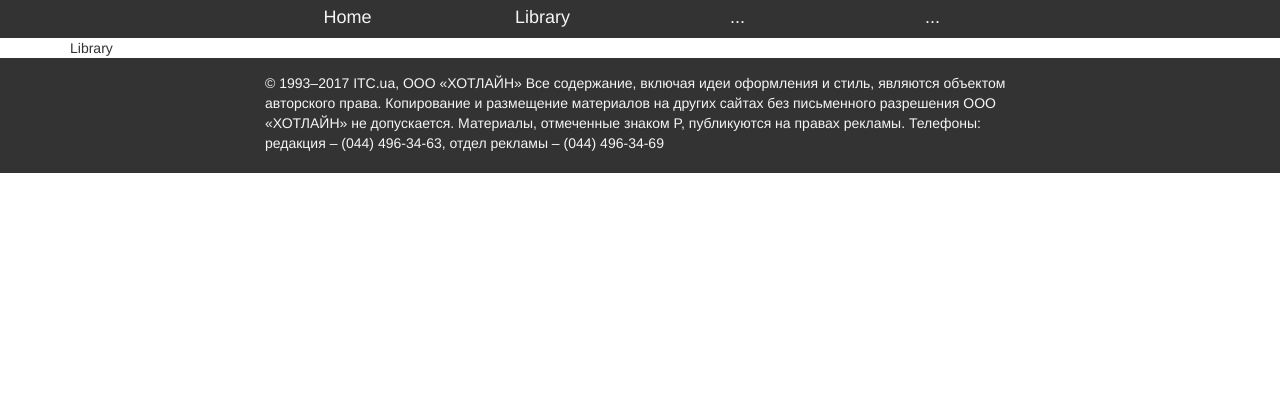
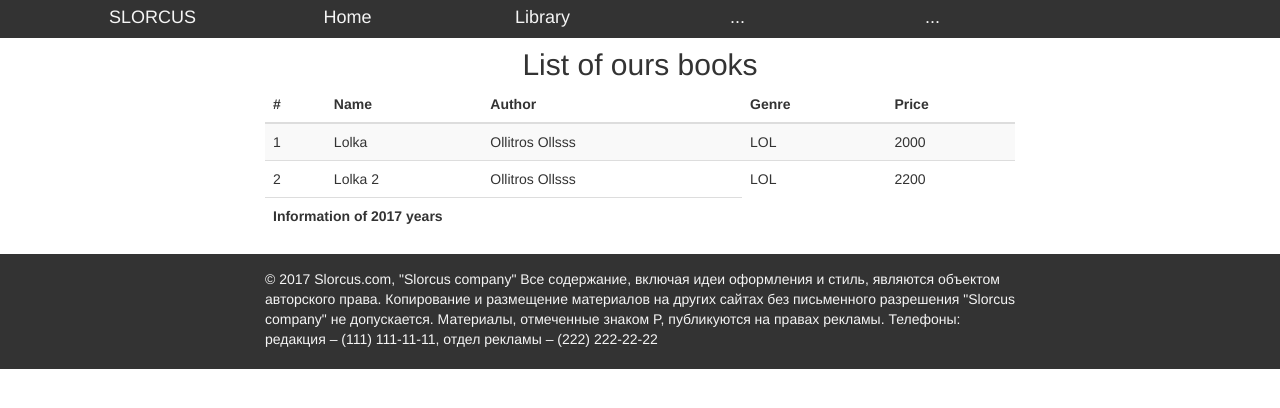
Before and after one commit to Ollitros/Slorcus, a Django app: page /library/ in a window 1280 px wide. Shown: the top 408 px of the page. Run offline with Django 3.2, Linux system fonts and the light colour scheme; data comes from the database, SQL or seed files in the repository; both versions use the stored data as it was after the commit; some libraries are stand-ins or nearby versions.

Commit message:
22.10.2017

```diff
--- a/Library/urls.py
+++ b/Library/urls.py
@@ -5,4 +5,5 @@ from Library import views
 
 urlpatterns = [
     url(r'^library/', views.library, name='library'),
+    # url(r'^books', views.book, name='book'),
 ]
--- a/Library/views.py
+++ b/Library/views.py
@@ -1,5 +1,11 @@
 from django.shortcuts import render
+from Library.models import *
 
 
 def library(request):
+    books = Book.objects.all()
     return render(request, 'library/library.html', locals())
+
+#
+# def book(request):
+#     return render(request, 'homes/home.html', locals())
--- a/static/css/style.css
+++ b/static/css/style.css
@@ -1,5 +1,6 @@
 .navigation {
     background-color: #333;
+    margin-bottom: 10px;
 }
 .navigation div {
     text-align: center;
@@ -31,3 +32,6 @@
     padding-top: 15px;
     padding-bottom: 10px;
 }
+.logo {
+    font-size: 30px;
+}
--- a/templates/footer.html
+++ b/templates/footer.html
@@ -1,9 +1,9 @@
 <div class="row">
        <div class="col-md-8 col-md-offset-2">
-           <p> © 1993–2017 ITC.ua, ООО «ХОТЛАЙН»
+           <p> © 2017 Slorcus.com, "Slorcus company"
            Все содержание, включая идеи оформления и стиль, являются объектом авторского права. Копирование и размещение материалов на других сайтах
-           без письменного разрешения ООО «ХОТЛАЙН» не допускается. Материалы, отмеченные знаком P, публикуются на правах рекламы.
-           Телефоны: редакция – (044) 496-34-63, отдел рекламы – (044) 496-34-69
+           без письменного разрешения "Slorcus company" не допускается. Материалы, отмеченные знаком P, публикуются на правах рекламы.
+           Телефоны: редакция – (111) 111-11-11, отдел рекламы – (222) 222-22-22
            </p>
        </div>
 </div>
--- a/templates/library/library.html
+++ b/templates/library/library.html
@@ -3,7 +3,31 @@
 
 
 {% block content %}
+    <h2 style="text-align: center; margin: 0px; margin-bottom: 5px;">List of ours books</h2>
     <div class="row">
-        <div class="col-md-2">Library</div>
+        <div class="col-md-8 col-md-offset-2">
+            <table class="table table-striped">
+                <thead>
+        <tr>
+            <th>#</th> <th>Name</th> <th>Author</th> <th>Genre</th> <th>Price</th>
+        </tr>
+    </thead>
+    <tbody>
+{#    <form id = "form-books" action="{% url 'books' %}">#}
+        {% for book in books %}
+               <tr id="books" data-id = {{ book.id }}>
+               <td>{{ book.id }}</td> <td>{{ book.name }}</td> <td>{{ book.author }}</td> <td>{{ book.genre }}</td> <td>{{ book.price }}</td>
+           </tr>
+       {% endfor %}
+{#    </form>#}
+
+    <tbody>
+    <tfoot>
+        <tr>
+            <th colspan="3">Information of 2017 years</th>
+        </tr>
+    </tfoot>
+            </table>
+        </div>
     </div>
 {% endblock %}
--- a/templates/navbar.html
+++ b/templates/navbar.html
@@ -1,5 +1,8 @@
 <div class="row">
-       <div class="col-md-2 col-lg-offset-2">
+       <div class="col-md-2 logo">
+           <a href="{% url 'home' %}">SLORCUS</a>
+       </div>
+       <div class="col-md-2">
            <a href="{% url 'home' %}">Home</a>
        </div>
        <div class="col-md-2">
```
Also changed, not shown: static/js/scripts.js (+20 -3 lines), db.sqlite3.
